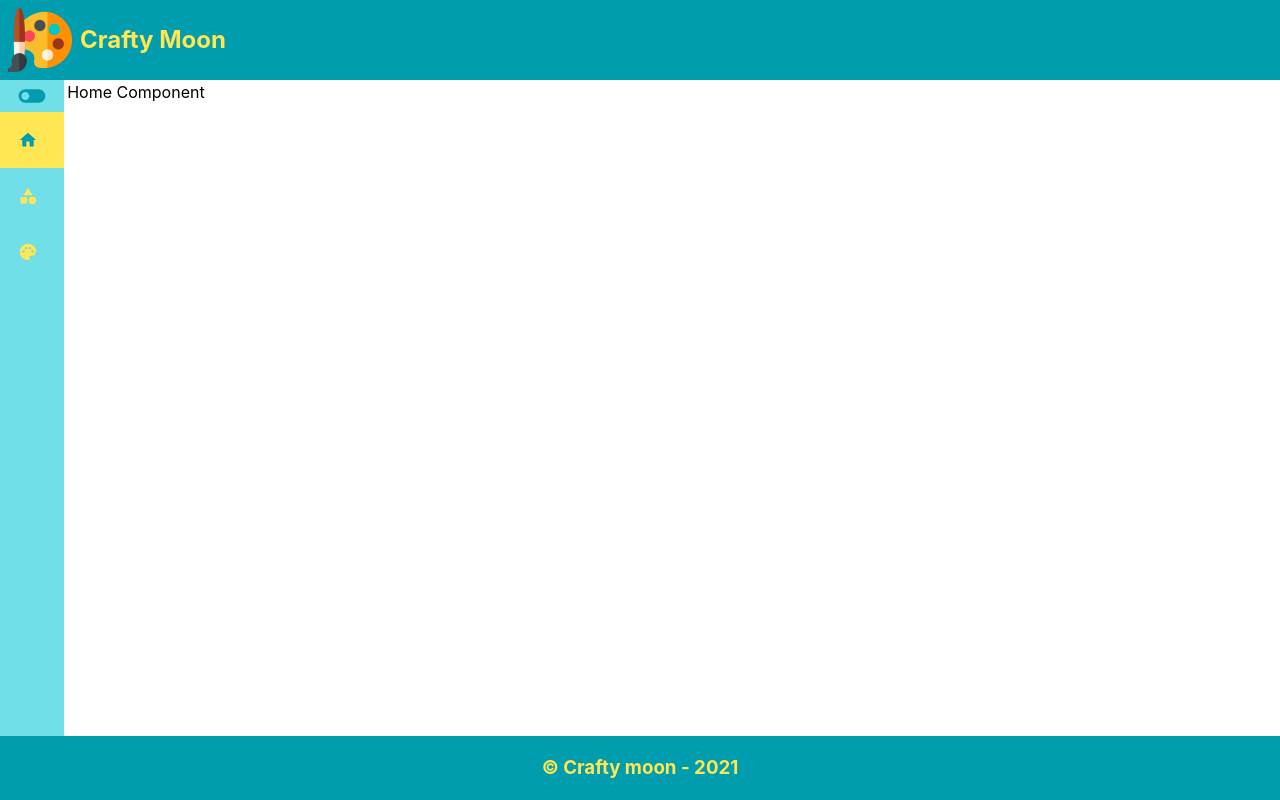
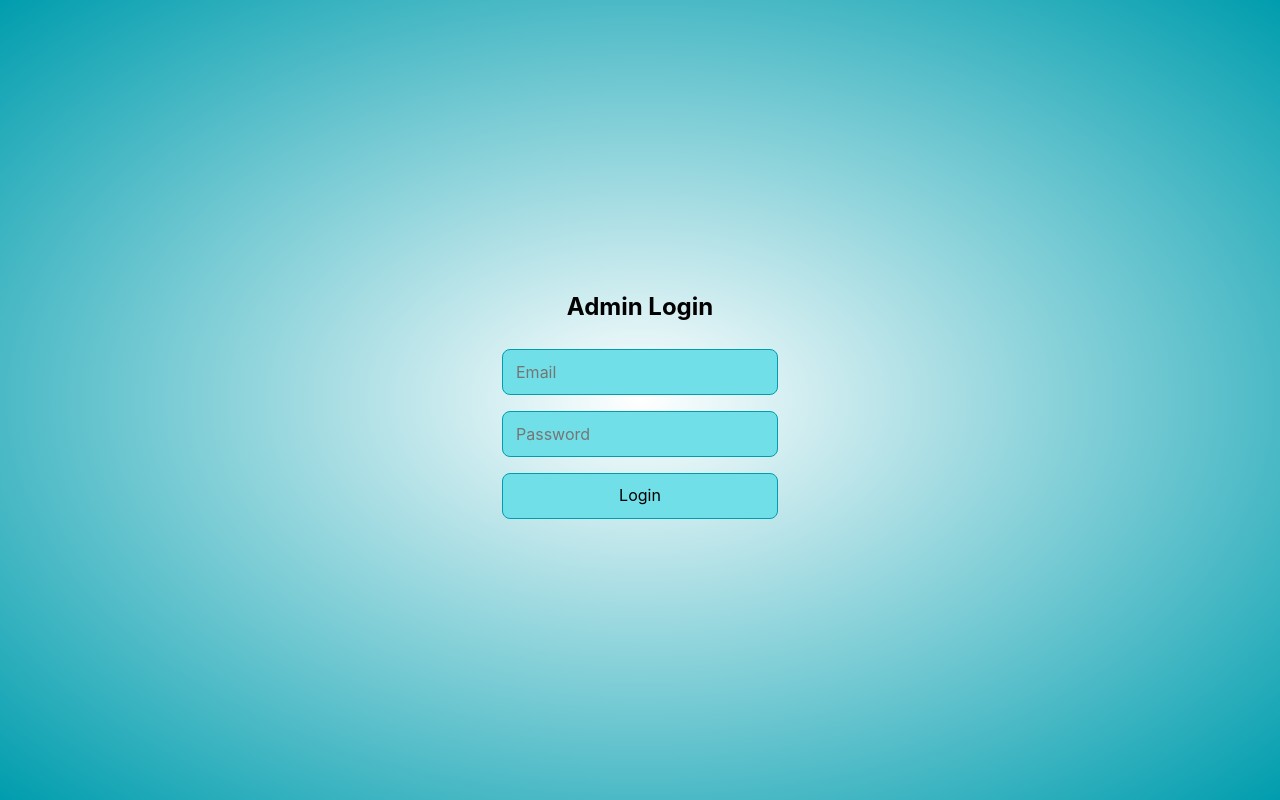
Before and after one commit to RizwanAmjad/crafty-moon-admin, a React (Create React App) app: page / in a window 1280 px wide. Built offline with nearby package versions, Linux system fonts and the light colour scheme; what apisauce would draw is missing.

Commit message:
Done with admin login system

```diff
--- a/package.json
+++ b/package.json
@@ -8,6 +8,7 @@
     "@testing-library/user-event": "^12.8.3",
     "apisauce": "^2.1.5",
     "formik": "^2.2.9",
+    "jwt-decode": "^3.1.2",
     "react": "^17.0.2",
     "react-confirm-alert": "^2.7.0",
     "react-dom": "^17.0.2",
--- a/src/App.js
+++ b/src/App.js
@@ -1,11 +1,19 @@
-import React from "react";
+import React, { useState, useEffect } from "react";
 
 import AppComponent from "./components/AppComponent";
+import LoginComponent from "./components/LoginComponent";
+import AuthContext from "./auth/context";
 
 import "./Normalize.css";
 
 function App() {
-  return <AppComponent />;
+  const [user, setUser] = useState();
+
+  return (
+    <AuthContext.Provider value={{ user, setUser }}>
+      {user ? <AppComponent /> : <LoginComponent />}
+    </AuthContext.Provider>
+  );
 }
 
 export default App;
--- /dev/null
+++ b/src/api/admin.js
@@ -0,0 +1,11 @@
+import apiClient from "./client";
+
+const endpoint = "admins/login";
+
+const loginAdmin = (admin) => {
+  return apiClient.post(endpoint, admin);
+};
+
+export default {
+  loginAdmin,
+};
--- /dev/null
+++ b/src/auth/context.js
@@ -0,0 +1,5 @@
+import { createContext } from "react";
+
+const AuthContext = createContext();
+
+export default AuthContext;
--- /dev/null
+++ b/src/components/LoginComponent.jsx
@@ -0,0 +1,53 @@
+import React from "react";
+
+import * as Yup from "yup";
+
+import FormComponent from "./forms/FormComponent";
+import FormInputComponent from "./forms/FormInputComponent";
+import FormSubmitComponent from "./forms/FormSubmitComponent";
+
+import useAuth from "../hooks/useAuth";
+
+import useApi from "../hooks/useApi";
+import adminApi from "../api/admin";
+
+import "./styles/login.css";
+
+const loginSchema = Yup.object().shape({
+  email: Yup.string().email().required().label("Email"),
+  password: Yup.string().min(8).required().label("Password"),
+});
+
+function LoginComponent(props) {
+  const { login } = useAuth();
+  const { request: loginAdminRequest } = useApi(adminApi.loginAdmin);
+
+  const handleLogin = async (admin, { setSubmitting }) => {
+    setSubmitting(true);
+    const { error, data } = await loginAdminRequest(admin);
+    if (!error) login(data);
+    setSubmitting(false);
+  };
+
+  return (
+    <div className="login-container">
+      <h2 className="login-title">Admin Login</h2>
+      <FormComponent
+        validationSchema={loginSchema}
+        initialValues={{ email: "", password: "" }}
+        initialErrors={{}}
+        onSubmit={handleLogin}
+      >
+        <FormInputComponent type="text" name="email" placeholder="Email" />
+        <FormInputComponent
+          type="password"
+          name="password"
+          placeholder="Password"
+        />
+        <FormSubmitComponent value="Login" />
+      </FormComponent>
+    </div>
+  );
+}
+
+export default LoginComponent;
--- a/src/components/Nav.jsx
+++ b/src/components/Nav.jsx
@@ -8,12 +8,17 @@ import {
   MdPalette,
   MdToggleOff,
   MdToggleOn,
+  MdLogout,
 } from "react-icons/md";
+
+import useAuth from "../hooks/useAuth";
 
 import "./styles/nav.css";
 
 function Nav(props) {
   const [expanded, setExpanded] = useState(false);
+
+  const { logout } = useAuth();
 
   return (
     <ul className={`nav ${!expanded ? "nav-collapsed" : ""}`}>
@@ -38,6 +43,10 @@ function Nav(props) {
           <div className="nav-title">Paintings</div>
         </li>
       </NavLink>
+      <li className="nav-item" onClick={logout}>
+        <MdLogout />
+        <div className="nav-title">Logout</div>
+      </li>
     </ul>
   );
 }
--- /dev/null
+++ b/src/components/styles/login.css
@@ -0,0 +1,12 @@
+.login-container {
+  align-items: center;
+  background: radial-gradient(white, #009dae);
+  display: flex;
+  flex-direction: column;
+  justify-content: center;
+  height: 100vh;
+}
+
+.login-title {
+  color: black;
+}
--- /dev/null
+++ b/src/hooks/useAuth.js
@@ -0,0 +1,36 @@
+import { useContext, useEffect } from "react";
+import jwtDecode from "jwt-decode";
+
+import AuthContext from "../auth/context";
+
+const authTokenKey = "authToken";
+
+function useAuth() {
+  const { user, setUser } = useContext(AuthContext);
+
+  useEffect(() => {
+    (() => {
+      const authKey = localStorage.getItem("authToken");
+      if (authKey) login(authKey);
+    })();
+  }, []);
+
+  const login = (jwt) => {
+    localStorage.setItem(authTokenKey, jwt);
+    const user = jwtDecode(jwt);
+    if (user.isAdmin) setUser(user);
+  };
+
+  const logout = () => {
+    localStorage.removeItem(authTokenKey);
+    setUser(null);
+  };
+
+  return {
+    login,
+    logout,
+    user,
+  };
+}
+
+export default useAuth;
```
Also changed, not shown: 1 other file (tests, documents, lock files or other folders).
